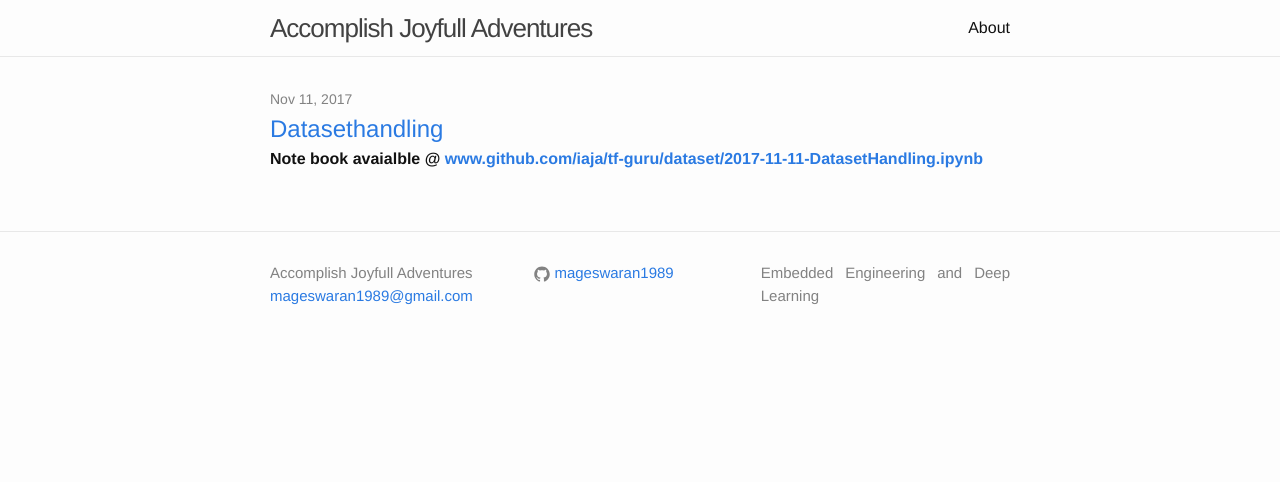
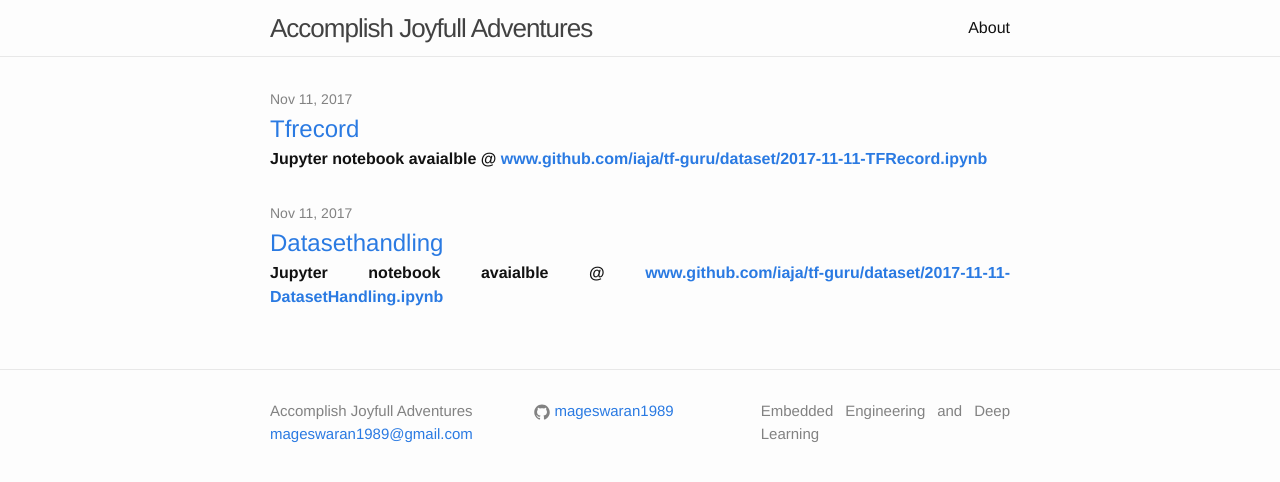
Before and after one commit to dhiraa/tf-guru, a Jekyll site: the page built from docs/index.md, in a window 1280 px wide. Shown: the top 482 px of the page. Built offline with Jekyll 4.4.1, drawn with Linux system fonts in a browser that asks for light colours; nearby versions of some CDN libraries; library files that are not in the unit come from our copies; some of the changed lines change nothing that is shown.

Commit message:
tf.SequenceExample added

````diff
--- a/docs/_posts/2017-11-11-DatasetHandling.md
+++ b/docs/_posts/2017-11-11-DatasetHandling.md
@@ -1,5 +1,5 @@
 
-**Note book avaialble @ [www.github.com/iaja/tf-guru/dataset/2017-11-11-DatasetHandling.ipynb](www.github.com/iaja/tf-guru/dataset/2017-11-11-DatasetHandling.ipynb)**
+**Jupyter notebook avaialble @ [www.github.com/iaja/tf-guru/dataset/2017-11-11-DatasetHandling.ipynb](www.github.com/iaja/tf-guru/dataset/2017-11-11-DatasetHandling.ipynb)**
 
 # Handling TextDataset with TensorFlow APIs
 
@@ -263,10 +263,6 @@
 ! jupyter nbconvert --to markdown --output-dir ../docs/_posts 2017-11-11-DatasetHandling.ipynb
 ```
 
-    [NbConvertApp] Converting notebook 2011-11-11-DatasetHandling.ipynb to markdown
-    [NbConvertApp] Writing 15316 bytes to ../docs/_posts/2011-11-11-DatasetHandling.md
-
-
 
 ```python
 
--- /dev/null
+++ b/docs/_posts/2017-11-11-TFRecord.md
@@ -0,0 +1,193 @@
+
+**Jupyter notebook avaialble @ [www.github.com/iaja/tf-guru/dataset/2017-11-11-TFRecord.ipynb](www.github.com/iaja/tf-guru/dataset/2017-11-11-TFRecord-DatasetHandling.ipynb)**
+
+
+```python
+import tensorflow as tf
+import numpy as np
+import tempfile
+```
+
+
+```python
+tf.reset_default_graph()
+sess = tf.Session()
+```
+
+### Preprocessing Data: [Use tf.SequenceExample](https://github.com/tensorflow/tensorflow/blob/master/tensorflow/core/example/example.proto)
+
+```
+Data ---> Preprocessing ---> TFRecords ---> Input Graph ---> Model
+```
+
+RNNs are used for sequential data that has inputs and/or outputs at multiple time steps. Tensorflow comes with a protocol buffer definition to deal with such data: `tf.SequenceExample`.
+
+
+You can load data directly from your Python/Numpy arrays, but it’s probably in your best interest to use tf.SequenceExample instead. This data structure consists of a “context” for non-sequential features and “feature_lists” for sequential features. It’s somewhat verbose (it blew up my latest dataset by 10x), but it comes with a few benefits that are worth it:
+
+- **Easy distributed training.** Split up data into multiple TFRecord files, each containing many SequenceExamples, and use Tensorflow’s built-in support for distributed training.
+- **Reusability.** Other people can re-use your model by bringing their own data into tf.SequenceExample format. No model code changes required.
+- **Use of Tensorflow data loading pipelines functions like tf.parse_single_sequence_example.** Libraries like tf.learn also come with convenience function that expect you to feed data in protocol buffer format.
+- **Separation of data preprocessing and model code.** Using tf.SequenceExample forces you to separate your data preprocessing and Tensorflow model code. This is good practice, as your model shouldn’t make any assumptions about the input data it gets.
+
+
+In practice, you write a little script that converts your data into tf.SequenceExample format and then writes one or more TFRecord files. These TFRecord files are parsed by Tensorflow to become the input to your model:
+
+- Convert your data into tf.SequenceExample format
+- Write one or more TFRecord files with the serialized data
+- Use tf.TFRecordReader to read examples from the file
+- Parse each example using tf.parse_single_sequence_example (Not in the official docs yet)
+
+
+```python
+
+sequences = [[1, 2, 3], [4, 5, 1], [1, 2]]
+label_sequences = [[0, 1, 0], [1, 0, 0], [1, 1]]
+
+def make_example(sequence, labels):
+    # The object we return
+    example_sequence = tf.train.SequenceExample()
+    # A non-sequential feature of our example
+    sequence_length = len(sequence)
+    example_sequence.context.feature["length"].int64_list.value.append(sequence_length)
+    # Feature lists for the two sequential features of our example
+    fl_tokens = example_sequence.feature_lists.feature_list["tokens"]
+    fl_labels = example_sequence.feature_lists.feature_list["labels"]
+    for token, label in zip(sequence, labels):
+        fl_tokens.feature.add().int64_list.value.append(token)
+        fl_labels.feature.add().int64_list.value.append(label)
+    return example_sequence
+
+
+```
+
+
+```python
+# A single serialized example
+# (You can read this from a file using TFRecordReader)
+example_sequence = make_example([1, 2, 3], [0, 1, 0]).SerializeToString()
+
+# Define how to parse the example
+context_features = {
+    "length": tf.FixedLenFeature([], dtype=tf.int64)
+}
+sequence_features = {
+    "tokens": tf.FixedLenSequenceFeature([], dtype=tf.int64), #tf.VarLenFeature(tf.int64),
+    "labels": tf.FixedLenSequenceFeature([], dtype=tf.int64)
+}
+
+```
+
+
+```python
+# Parse the example (returns a dictionary of tensors)
+context_parsed, sequence_parsed = tf.parse_single_sequence_example(
+    serialized=example_sequence,
+    context_features=context_features,
+    sequence_features=sequence_features
+)
+```
+
+
+```python
+sess.run(context_parsed)
+sess.run(sequence_parsed)
+```
+
+
+
+
+    {'labels': array([0, 1, 0]), 'tokens': array([1, 2, 3])}
+
+
+
+### Write all examples into a TFRecords file
+
+
+```python
+def save_into_tfrecord(sequences, label_sequences):
+    with tempfile.NamedTemporaryFile() as fp:
+
+        writer = tf.python_io.TFRecordWriter(fp.name)
+        #get each sequence along with its labels and write it to a file as Sequence Example.
+        for sequence, label_sequence in zip(sequences, label_sequences):
+            example_sequence = make_example(sequence, label_sequence)
+            writer.write(example_sequence.SerializeToString())
+
+        writer.close()
+        print("Wrote to {}".format(fp.name))
+        return fp.name
+```
+
+
+```python
+filename = save_into_tfrecord(sequences, label_sequences)
+filename
+```
+
+    Wrote to /tmp/tmpznwjka42
+
+
+
+
+
+    '/tmp/tmpznwjka42'
+
+
+
+
+```python
+def read_and_decode_single_example(filename):
+
+    filename_queue = tf.train.string_input_producer([filename],
+                                                num_epochs=None)
+
+    reader = tf.TFRecordReader()
+    _, serialized_example = reader.read(filename_queue)
+
+    # Define how to parse the example
+    context_features = {
+        "length": tf.FixedLenFeature([], dtype=tf.int64)
+    }
+    sequence_features = {
+        "tokens": tf.FixedLenSequenceFeature([], dtype=tf.int64), #tf.VarLenFeature(tf.int64),
+        "labels": tf.FixedLenSequenceFeature([], dtype=tf.int64)
+    }
+
+
+    return serialized_example, context_features, sequence_features
+
+example_sequence,context_features,sequence_features = read_and_decode_single_example(filename)
+```
+
+
+```python
+# Parse the example (returns a dictionary of tensors)
+context_parsed, sequence_parsed = tf.parse_single_sequence_example(
+    serialized=example_sequence,
+    context_features=context_features,
+    sequence_features=sequence_features
+)
+```
+
+
+```python
+sess.run(context_parsed)
+sess.run(sequence_parsed)
+```
+
+# Convert this notebook for Docs
+
+
+```python
+! jupyter nbconvert --to markdown --output-dir ../docs/_posts 2017-11-11-TFRecord.ipynb
+```
+
+    [NbConvertApp] Converting notebook 2017-11-11-TFRecord.ipynb to markdown
+    [NbConvertApp] Writing 5823 bytes to ../docs/_posts/2017-11-11-TFRecord.md
+
+
+
+```python
+
+```
````
Also changed, not shown: 3 other files.
